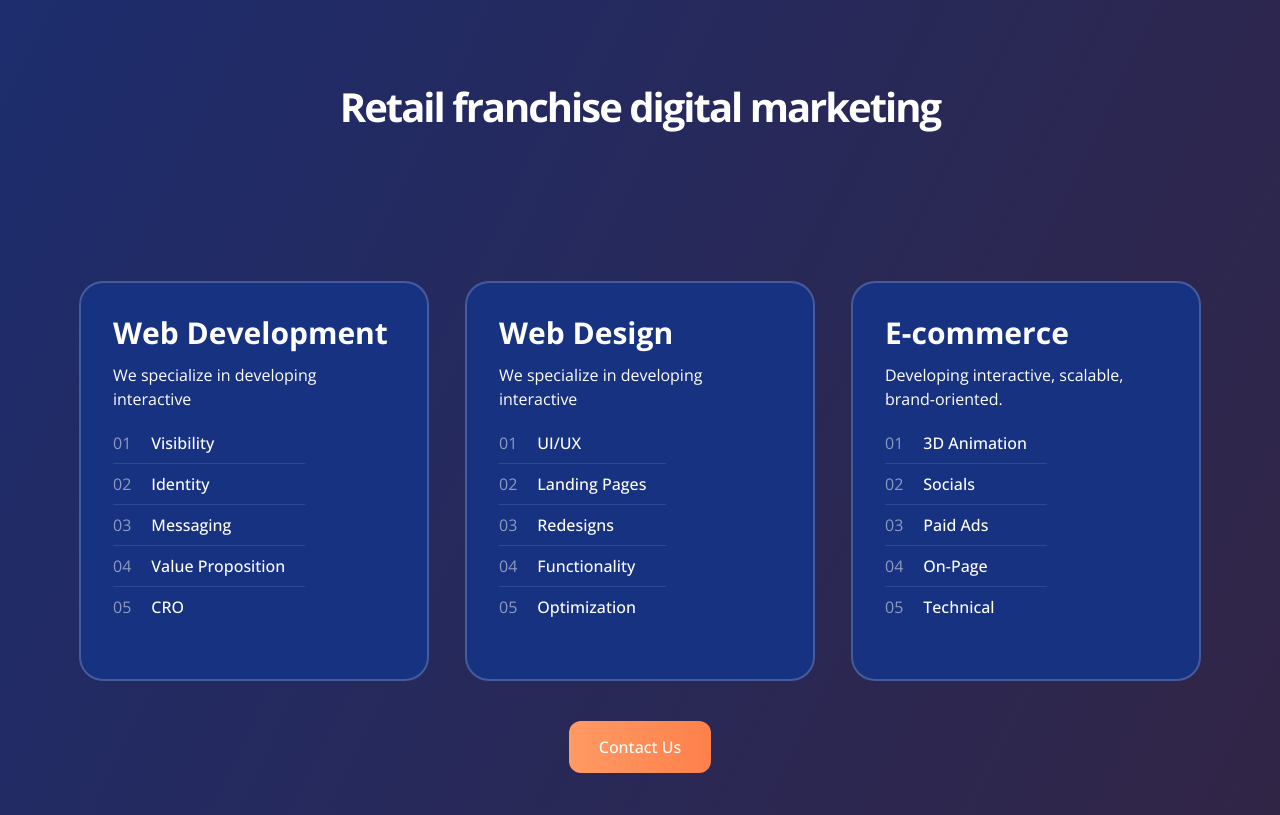
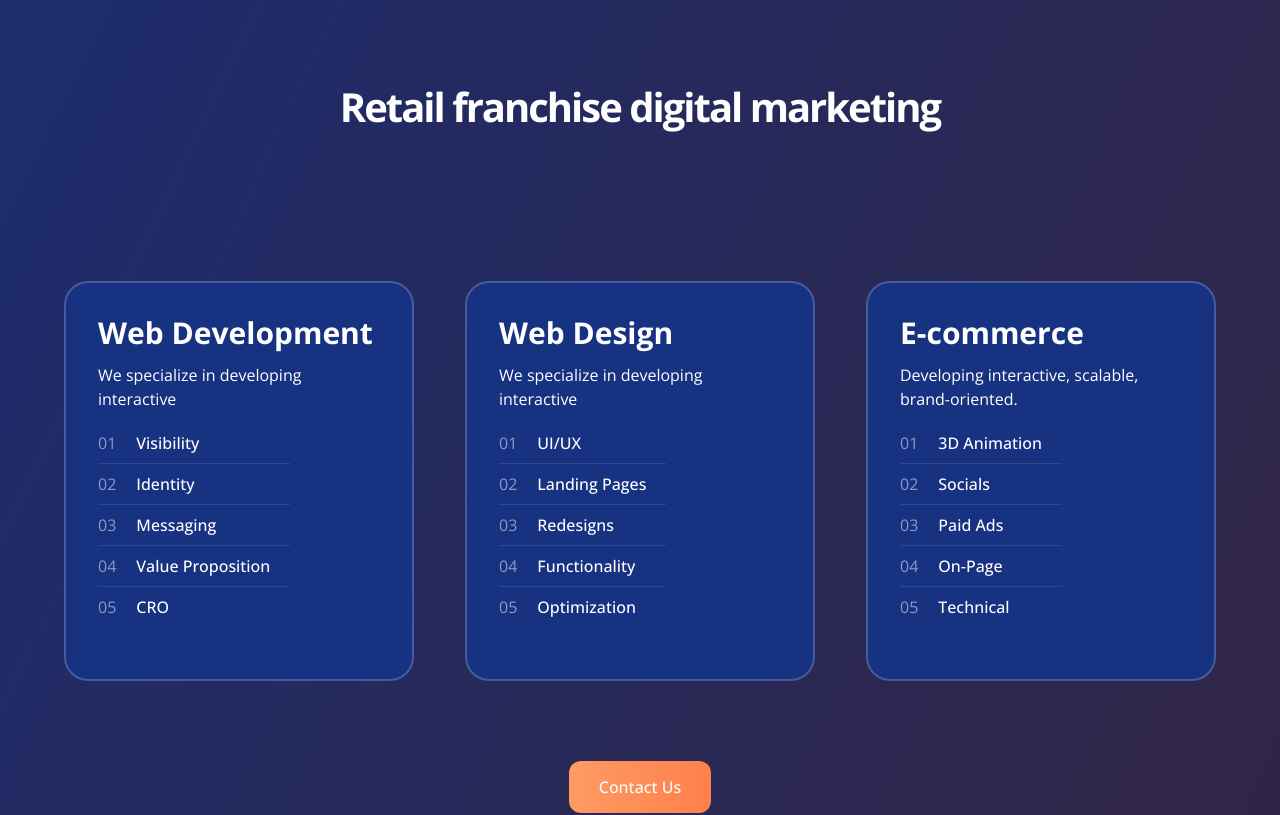
Before and after one commit to Leo-Cata/Network-Agency, a React (Vite) app: page / in a window 1280 px wide. Shown: the part 1400-2215 px from the top of the page. Built offline with nearby package versions, Linux system fonts and the light colour scheme.

Commit message:
services wrapped

```diff
--- a/src/App.tsx
+++ b/src/App.tsx
@@ -24,9 +24,9 @@ function App() {
       <TopGradient>
         <Wrapper>
           <TechCompanies />
-        <Features />
+          <Features />
+          <Services />
         </Wrapper>
-        <Services />
         <About />
         <Certifications />
       </TopGradient>
--- a/src/components/Cards.tsx
+++ b/src/components/Cards.tsx
@@ -45,12 +45,13 @@ const cardsData: data[] = [
 
 const Cards = () => {
   return (
-    <div className="flex flex-col items-center space-y-7 py-10 xl:flex-row xl:justify-center xl:space-y-0 xl:space-x-9 xl:pt-36">
+    // xl:pt-36 py-10
+    <div className="flex flex-col items-center space-y-7 xl:flex-row xl:justify-between xl:space-y-0 xl:space-x-9">
       {cardsData.map((data) => {
         const { title, text, features } = data;
         const featureKeys = Object.keys(features);
         return (
-          <div className="h-[400px] max-w-[350px] origin-bottom rounded-3xl border-2 border-white/20 bg-mainBlue p-8 text-start font-openSans text-white transition-all  duration-300 hover:border-white hover:bg-gradient-to-t hover:from-gradientLightBlueDarker hover:to-gradientLightBlue xl:hover:scale-110">
+          <div className="h-[400px] max-w-[350px] origin-bottom rounded-3xl border-2 border-white/20 bg-mainBlue p-8 text-start font-openSans text-white transition-all  duration-300 hover:border-white hover:bg-gradient-to-t hover:from-gradientLightBlueDarker hover:to-gradientLightBlue xl:hover:scale-y-105">
             <div>
               <h2 className="text-3xl font-semibold">{title}</h2>
               <p className="py-3">{text}</p>
--- a/src/components/Services.tsx
+++ b/src/components/Services.tsx
@@ -5,19 +5,19 @@ import CustomButton from './CustomButton';
 
 const Services = () => {
   return (
-    <div className="mx-6 py-10 2xl:my-20 ">
-      <div>
+    <div className="py-10 2xl:py-20 ">
+      <div className='xl:pb-36 pb-10'>
         <div className="relative hidden 2xl:block">
-          <img src={star} alt="" className="absolute right-52 -top-5" />
+          <img src={star} alt="" className="absolute -right-52 top-10" />
         </div>
-        <h2 className=" text-center font-openSans text-[40px] font-semibold tracking-tighter text-white 2xl:mx-auto 2xl:w-1/3 2xl:text-6xl">
+        <h2 className=" text-center font-openSans text-[40px] font-semibold tracking-tighter text-white 2xl:mx-auto 2xl:w-2/3 2xl:text-6xl">
           Retail franchise digital marketing
         </h2>
       </div>
       <div>
         <Cards />
       </div>
-      <div className="mx-auto max-w-xs justify-center xl:flex">
+      <div className="mx-auto max-w-xs justify-center xl:flex xl:pt-20 pt-10">
         <CustomButton
           displayText="Contact Us"
           isTransparent={false}
```
